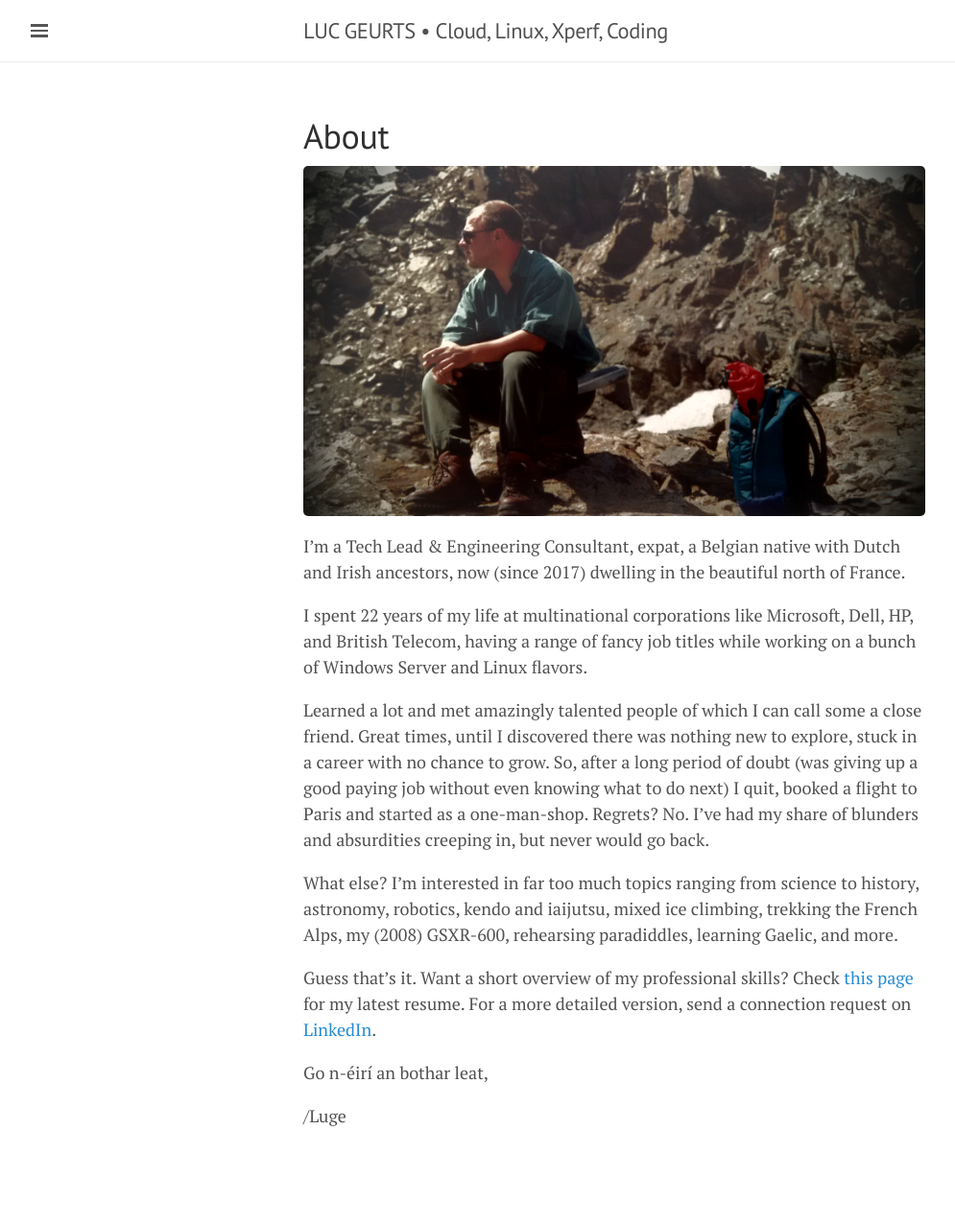
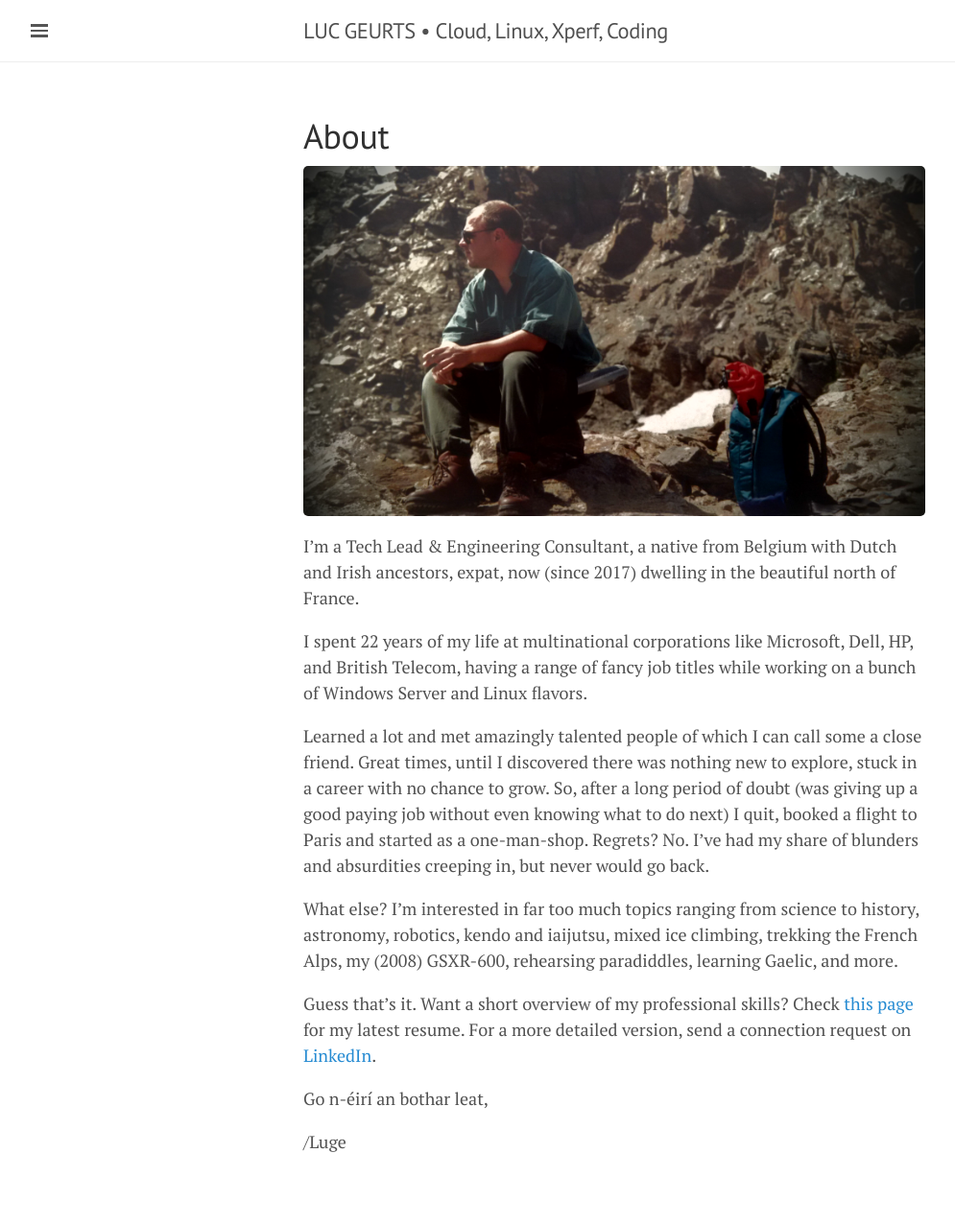
Before and after one commit to lgeurts/lgeurts.github.io, a Jekyll site: the page built from about.md, in a window 1280 px wide. Shown: the whole page at 96% size, without its empty margins (0-995 px from the left). Built offline with Jekyll 4.4.1, drawn with Linux system fonts in a browser that asks for light colours; nearby versions of some CDN libraries; before the commit the page ends 1249 px from its top, so only the background shows below that.

Commit message:
Update about.md

```diff
--- a/about.md
+++ b/about.md
@@ -5,7 +5,7 @@
 
 ![KNAV Austria](/assets/C2ADV01.jpg)
 
-I'm a Tech Lead & Engineering Consultant, expat, a Belgian native with Dutch and Irish ancestors, now (since 2017) dwelling in the beautiful north of France.
+I'm a Tech Lead & Engineering Consultant, a native from Belgium with Dutch and Irish ancestors, expat, now (since 2017) dwelling in the beautiful north of France.
 
 I spent 22 years of my life at multinational corporations like Microsoft, Dell, HP, and British Telecom, having a range of fancy job titles while working on a bunch of Windows Server and Linux flavors.
 
```
